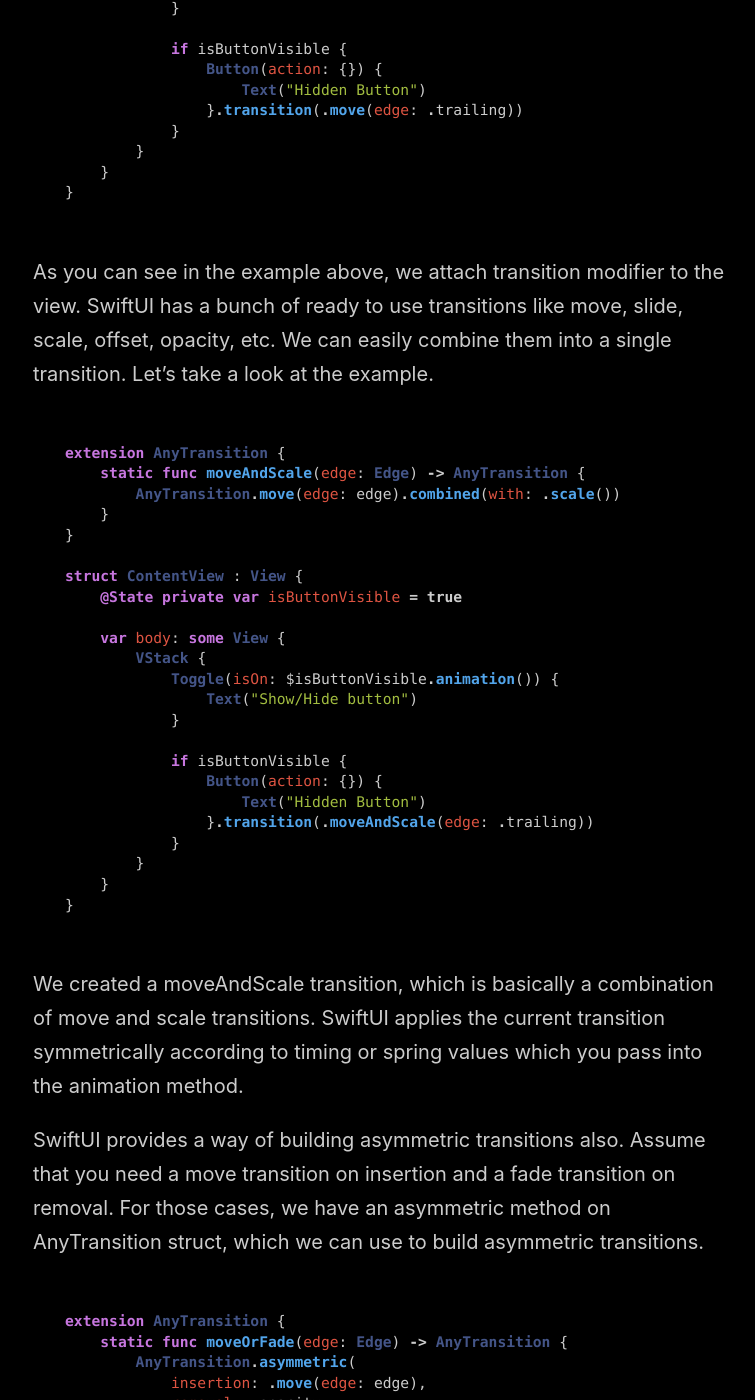
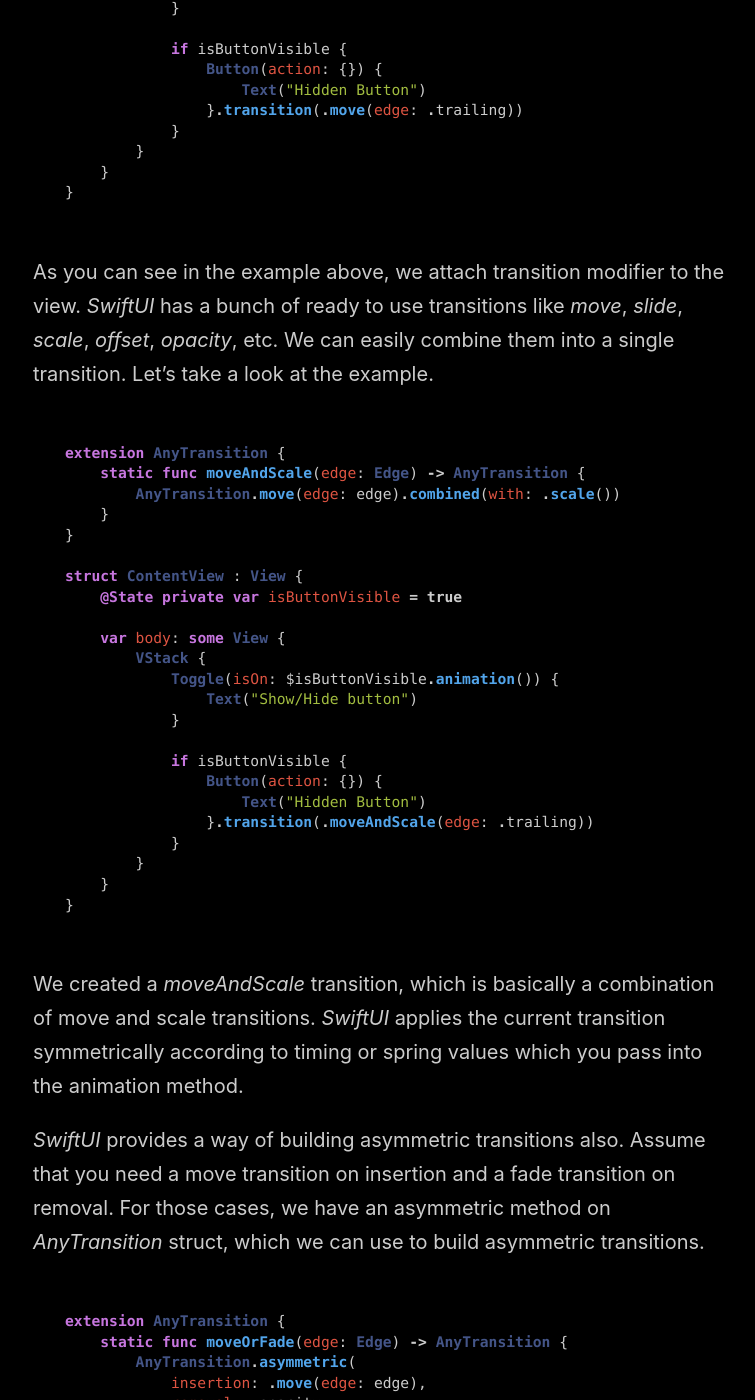
Before and after one commit to mecid/mecid.github.io, a Jekyll site: the page built from _posts/2019-06-26-animations-in-swiftui.md, in a window 1280 px wide and 1400 px high, scrolled down 2868 px. Shown: the whole window, without its empty margins (257-1012 px from the left). Built offline with Jekyll 4.4.1, drawn with Linux system fonts in a browser that asks for light colours; some of the changed text lies outside the part shown.

Commit message:
Update 2019-06-26-animations-in-swiftui.md

````diff
--- a/_posts/2019-06-26-animations-in-swiftui.md
+++ b/_posts/2019-06-26-animations-in-swiftui.md
@@ -3,10 +3,10 @@
 layout: post
 ---
 
-SwiftUI brings declarative and straightforward approach in building User Interfaces. We have List and Form components and Bindings. All of these things make SwiftUI so easy to use and very powerful. But today we are going to talk about another feature of SwiftUI, and it is Animations.
+*SwiftUI* brings declarative and straightforward approach in building User Interfaces. We have *List* and *Form* components and *Bindings*. All of these things make *SwiftUI* so easy to use and very powerful. But today we are going to talk about another feature of *SwiftUI*, and it is *Animations*.
 
 #### Animation
-You can smoothly animate any change in SwiftUI by wrapping it into withAnimation block. By default, SwiftUI uses fade in and fade out for animating changes. Let's take a look at a small example.
+You can smoothly animate any change in *SwiftUI* by wrapping it into *withAnimation* block. By default, *SwiftUI* uses fade in and fade out for animating changes. Let's take a look at a small example.
 
 ```swift
 struct ContentView : View {
@@ -32,7 +32,7 @@
 }
 ```
 
-In the current example, we wrap the State change with withAnimation block, and it produces nice fade in animation. You can modify animation by passing timing and spring values. Another option can be attaching animation modifier to the animating view.
+In the current example, we wrap the *State* change with *withAnimation* block, and it produces nice fade in animation. You can modify animation by passing timing and spring values. Another option can be attaching animation modifier to the animating view.
 
 ```swift
 struct ContentView : View {
@@ -84,7 +84,7 @@
 
 #### Transitions
 
-As I said before, SwiftUI uses fade in and fade out transition by default, but we can easily apply any other transition we want. Let's replace fading with moving.
+As I said before, *SwiftUI* uses fade in and fade out transition by default, but we can easily apply any other transition we want. Let's replace fading with moving.
 
 ```swift
 struct ContentView : View {
@@ -106,7 +106,7 @@
 }
 ```
 
-As you can see in the example above, we attach transition modifier to the view. SwiftUI has a bunch of ready to use transitions like move, slide, scale, offset, opacity, etc. We can easily combine them into a single transition. Let's take a look at the example.
+As you can see in the example above, we attach transition modifier to the view. *SwiftUI* has a bunch of ready to use transitions like *move*, *slide*, *scale*, *offset*, *opacity*, etc. We can easily combine them into a single transition. Let's take a look at the example.
 
 ```swift
 extension AnyTransition {
@@ -134,9 +134,9 @@
 }
 ```
 
-We created a moveAndScale transition, which is basically a combination of move and scale transitions. SwiftUI applies the current transition symmetrically according to timing or spring values which you pass into the animation method.
+We created a *moveAndScale* transition, which is basically a combination of move and scale transitions. *SwiftUI* applies the current transition symmetrically according to timing or spring values which you pass into the animation method.
 
-SwiftUI provides a way of building asymmetric transitions also. Assume that you need a move transition on insertion and a fade transition on removal. For those cases, we have an asymmetric method on AnyTransition struct, which we can use to build asymmetric transitions.
+*SwiftUI* provides a way of building asymmetric transitions also. Assume that you need a move transition on insertion and a fade transition on removal. For those cases, we have an asymmetric method on *AnyTransition* struct, which we can use to build asymmetric transitions.
 
 ```swift
 extension AnyTransition {
@@ -168,8 +168,8 @@
 ```
 
 As you can see, we use asymmetric method to pass two transitions, the first one for insertion and another one for removal.
-Bonus tip: We can pass here combined transition which we created before.
+**Bonus tip: We can pass here combined transition which we created before.**
 
 #### Conclusion
-Today we discussed multiple ways of animating changes in SwiftUI. It totally depends on you and on use-case which way you have to choose.
-By spending more and more time with SwiftUI, I understand that it is already a compelling framework. Feel free to follow me on [Twitter](https://twitter.com/mecid) and ask your questions related to this post. Thanks for reading and see you next week!
+Today we discussed multiple ways of animating changes in *SwiftUI*. It totally depends on you and on use-case which way you have to choose.
+By spending more and more time with *SwiftUI*, I understand that it is already a compelling framework. Feel free to follow me on [Twitter](https://twitter.com/mecid) and ask your questions related to this post. Thanks for reading and see you next week!
````
